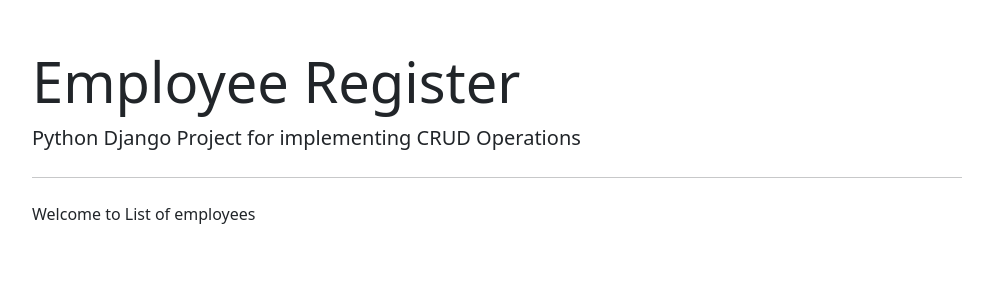
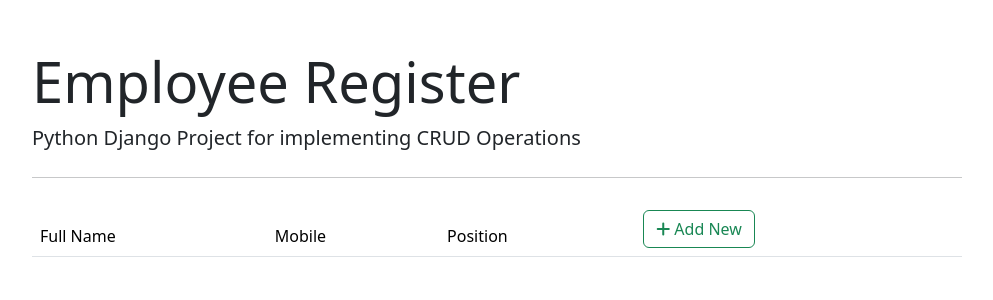
Before and after one commit to sivanandh007/Django-Curd, a Django app: page /employee/list/ in a window 1280 px wide. Shown: the top 300 px of the page, without its empty margins (143-1136 px from the left). Run offline with Django 5.2, Linux system fonts and the light colour scheme; data that the repository does not hold is empty.

Commit message:
Final-Commit

```diff
--- a/employee_register/forms.py
+++ b/employee_register/forms.py
@@ -12,3 +12,8 @@
             'mobile' : 'Phone No',
 
         }
+
+    def __init__(self,*args,**kwargs):
+        super(EmployeeForm,self).__init__(*args,**kwargs)
+        self.fields['position'].empty_label = "Select"
+        self.fields['emp_code'].required = False
--- a/employee_register/models.py
+++ b/employee_register/models.py
@@ -5,6 +5,9 @@
 class Position(models.Model):
     title = models.CharField(max_length=50)
 
+    def __str__(self):
+        return self.title
+
 
 class Employee(models.Model):
     full_name = models.CharField(max_length=100)
--- a/employee_register/templates/employee_register/employee_list.html
+++ b/employee_register/templates/employee_register/employee_list.html
@@ -1,7 +1,40 @@
 {% extends "employee_register/base.html" %}
 
-{% block content  %}
 
-<p>Welcome to List of employees</p>
+{% block content %}
+<table class="table table-borderless">
+    <thead class="border-bottom font-weight-bold">
+        <tr>
+            <td>Full Name</td>
+            <td>Mobile</td>
+            <td>Position</td>
+            <td>
+                <a href="{% url 'employee_insert' %}" class="btn btn-outline-success">
+                    <i class="fas fa-plus"></i> Add New
+                </a>
+            </td>
+        </tr>
+    </thead>
+    <tbody>
+        {% for employee in employee_list %}
+            <tr>
+                <td>{{employee.full_name}}</td>
+                <td>{{employee.mobile}}</td>
+                <td>{{employee.position}}</td>
+                <td>
+                    <a href="{% url 'employee_update' employee.id %}" class="btn text-secondary px-0">
+                        <i class="far fa-edit fa-lg"></i>
+                    </a>
+                    <form action="{% url 'employee_delete' employee.id %}" method="post" class="d-inline">
+                        {% csrf_token %}
+                        <button type="submit" class="btn">
+                            <i class="far fa-trash-alt fa-lg text-danger float-right"></i>
+                        </button>
+                    </form>
+                </td>
+            </tr>
+        {% endfor %}
+    </tbody>
+</table>
 
 {% endblock content %}
--- a/employee_register/urls.py
+++ b/employee_register/urls.py
@@ -1,8 +1,9 @@
-from django.urls import path , include
+from django.urls import path,include
 from . import views
 
 urlpatterns = [
-    path('',views.employee_form),
-    path('list/',views.employee_list),
-
+    path('', views.employee_form,name='employee_insert'), # get and post req. for insert operation
+    path('<int:id>/', views.employee_form,name='employee_update'), # get and post req. for update operation
+    path('delete/<int:id>/',views.employee_delete,name='employee_delete'),
+    path('list/',views.employee_list,name='employee_list') # get req. to retrieve and display all records
 ]
--- a/employee_register/views.py
+++ b/employee_register/views.py
@@ -1,14 +1,35 @@
-from django.shortcuts import render
+from django.shortcuts import render, redirect
 from .forms import EmployeeForm
+from .models import Employee
+
 # Create your views here.
 
 
 def employee_list(request):
-    return render(request,"employee_register/employee_list.html")
+    context = {'employee_list': Employee.objects.all()}
+    return render(request, "employee_register/employee_list.html", context)
 
-def employee_form(request):
-    form = EmployeeForm()
-    return render(request,"employee_register/employee_form.html", {'form':form})
 
-def employee_delete(request):
-    return
+def employee_form(request, id=0):
+    if request.method == "GET":
+        if id == 0:
+            form = EmployeeForm()
+        else:
+            employee = Employee.objects.get(pk=id)
+            form = EmployeeForm(instance=employee)
+        return render(request, "employee_register/employee_form.html", {'form': form})
+    else:
+        if id == 0:
+            form = EmployeeForm(request.POST)
+        else:
+            employee = Employee.objects.get(pk=id)
+            form = EmployeeForm(request.POST,instance= employee)
+        if form.is_valid():
+            form.save()
+        return redirect('/employee/list')
+
+
+def employee_delete(request,id):
+    employee = Employee.objects.get(pk=id)
+    employee.delete()
+    return redirect('/employee/list')
```
Also changed, not shown: employee_register/templates/employee_register/employee_form.html (+17 -9 lines).
